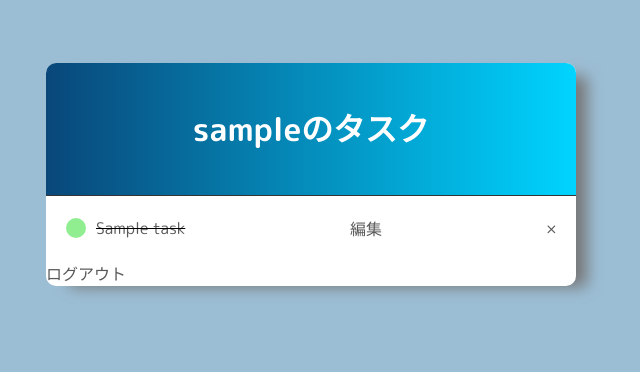
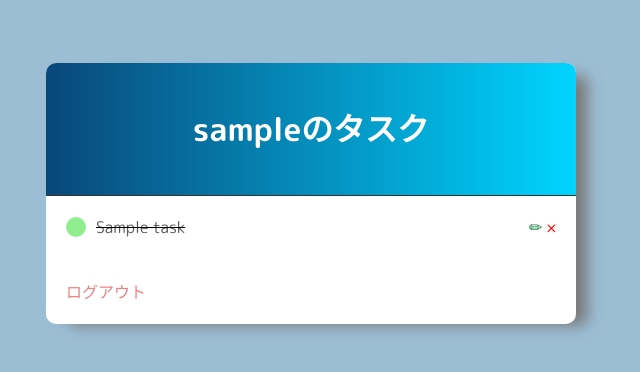
Before and after one commit to aspiratio/django_todo_app, a Django app: page / in a window 1280 px wide. Shown: the top 372 px of the page, without its empty margins (329-969 px from the left). Run offline with Django 4.2, Linux system fonts and the light colour scheme; a user stored in the database is signed in; tables that the repository leaves empty hold one stand-in row (values such as "Sample post").

Commit message:
タスクリストのスタイルを調整

```diff
--- a/todoproject/todoapp/static/css/base.css
+++ b/todoproject/todoapp/static/css/base.css
@@ -58,3 +58,19 @@ a {
   border-radius: 50%;
   margin-right: 10px;
 }
+
+.loginAndLogout {
+  padding: 20px;
+}
+
+.loginAndLogout a {
+  color: lightcoral;
+}
+
+.editButton {
+  color: rgb(16, 125, 63);
+}
+
+.deleteButton {
+  color: red;
+}
--- a/todoproject/todoapp/templates/todoapp/task_form.html
+++ b/todoproject/todoapp/templates/todoapp/task_form.html
@@ -1,6 +1,5 @@
 {% extends 'todoapp/base.html' %} {% block content %}
 
-<h2>タスクの追加</h2>
 <a href="{% url 'tasks' %}">戻る</a>
 
 <form action="" method="post">
--- a/todoproject/todoapp/templates/todoapp/task_list.html
+++ b/todoproject/todoapp/templates/todoapp/task_list.html
@@ -35,16 +35,20 @@
       <div class="taskCompletedIcon"></div>
       <s><a href="{% url 'task' task.id %}">{{task}}</a></s>
     </div>
-    <a href="{% url 'edit-task' task.id %}" class="editButton">編集</a>
-    <a href="{% url 'delete-task' task.id %}" class="deleteButton">×</a>
+    <div>
+      <a href="{% url 'edit-task' task.id %}" class="editButton">&#x270f;</a>
+      <a href="{% url 'delete-task' task.id %}" class="deleteButton">×</a>
+    </div>
     {% else %}
     <!-- タスクが未完了のとき -->
     <div class="taskTitle">
       <div class="taskInCompletedIcon"></div>
       <a href="{% url 'task' task.id %}">{{task}}</a>
     </div>
-    <a href="{% url 'edit-task' task.id %}" class="editButton">編集</a>
-    <a href="{% url 'delete-task' task.id %}" class="deleteButton">×</a>
+    <div>
+      <a href="{% url 'edit-task' task.id %}" class="editButton">&#x270f;</a>
+      <a href="{% url 'delete-task' task.id %}" class="deleteButton">×</a>
+    </div>
     {% endif%}
   </div>
   {% endfor %}
```
